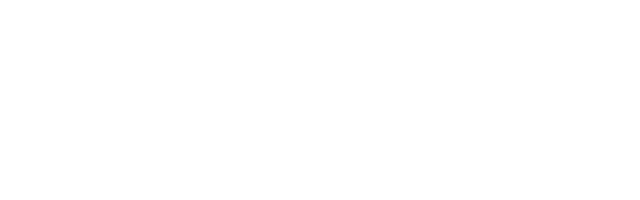
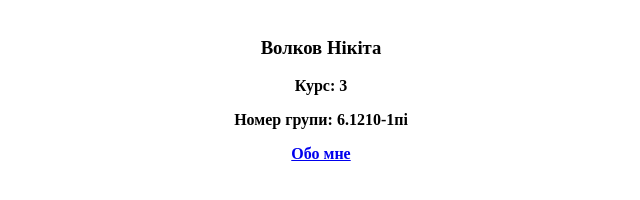
Before and after one commit to Nikita-V0lkov/frontend, a website built with webpack: page lab2/src/pages/index.html in a window 1280 px wide. Shown: the whole page, without its empty margins (319-959 px from the left). Built offline with nearby package versions, Linux system fonts and the light colour scheme.

Commit message:
feat(pages): added index page content

```diff
--- a/lab2/src/pages/index.html
+++ b/lab2/src/pages/index.html
@@ -4,6 +4,25 @@
     <title>Index</title>
 </head>
 <body>
-<div id="root"></div>
+<div class="container">
+    <div class="center">
+        <h3>Волков Нікіта</h3>
+        <p>Курс: 3</p>
+        <p>Номер групи: 6.1210-1пi</p>
+        <a href="about.html">Обо мне</a>
+    </div>
+</div>
 </body>
 </html>
+<style>
+.container {
+    display: flex;
+    justify-content: center;
+    text-align: center;
+}
+.center {
+    width: 400px;
+    padding: 10px;
+    font-weight: bold;
+}
+</style>
```
